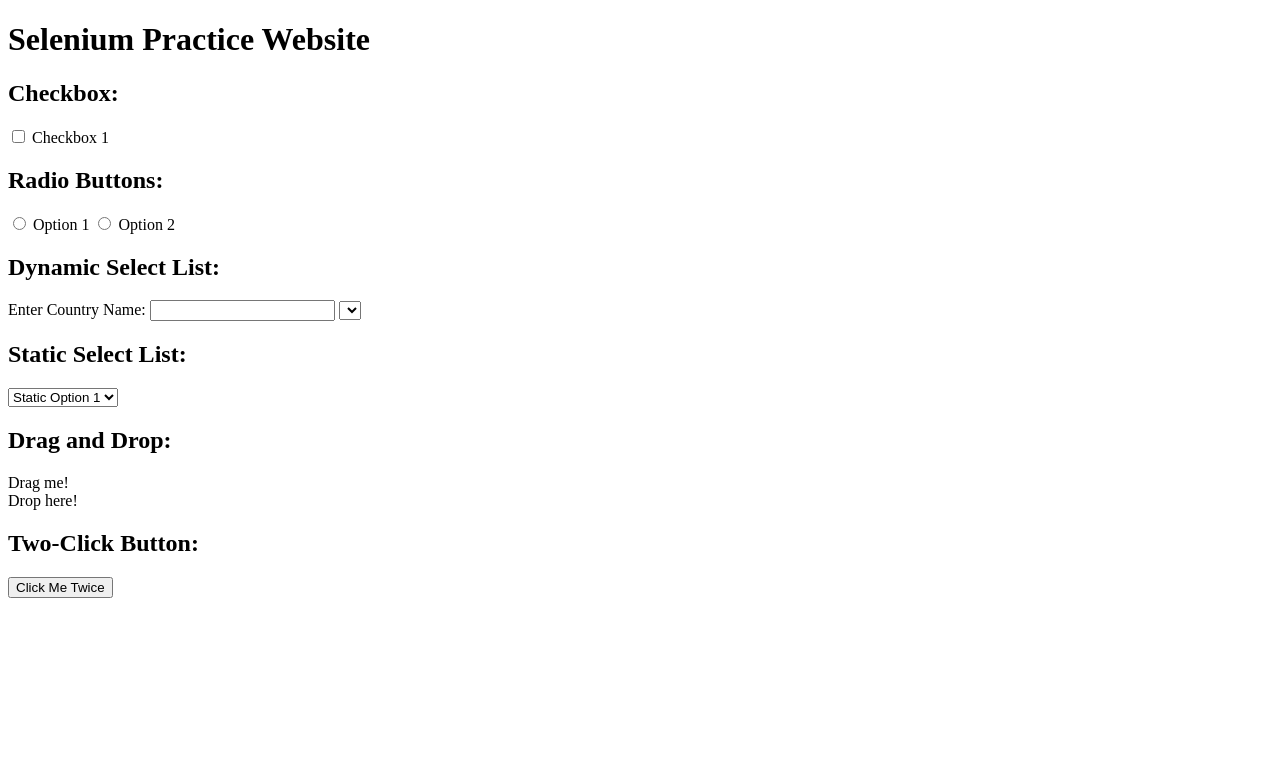
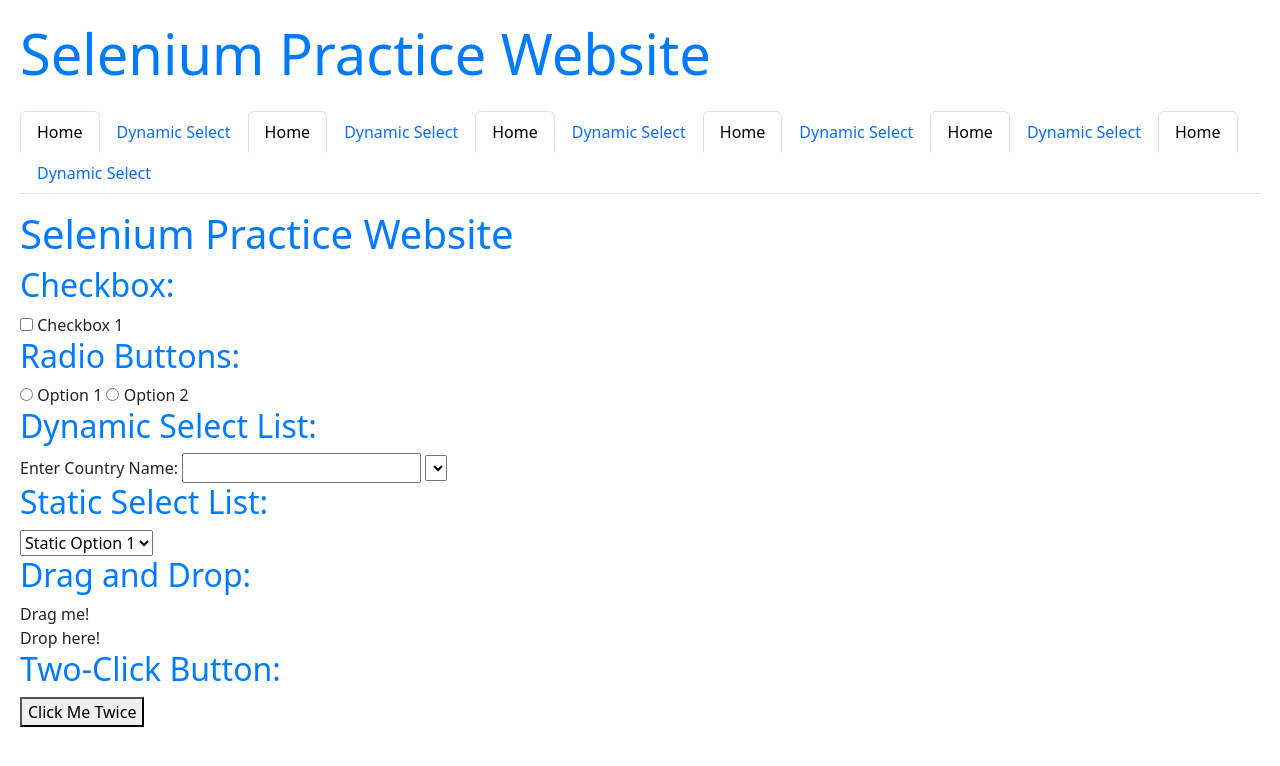
Before and after one commit to AnilPatidar/Cypress-Test-Framework, a website: page index.html in a window 1280 px wide. Drawn offline with nearby package versions, Linux system fonts and the light colour scheme.

Commit message:
Update index.html

```diff
--- a/index.html
+++ b/index.html
@@ -4,13 +4,68 @@
     <meta charset="UTF-8">
     <meta name="viewport" content="width=device-width, initial-scale=1.0">
     <title>Selenium Practice Website</title>
+    <!-- Add Bootstrap CSS link -->
+    <link href="https://cdn.jsdelivr.net/npm/bootstrap@5.3.0/dist/css/bootstrap.min.css" rel="stylesheet">
     <style>
         /* Add your custom styles here */
+        body {
+            padding: 20px;
+        }
+        h1, h2 {
+            color: #007BFF;
+        }
     </style>
 </head>
 <body>
 
-    <h1>Selenium Practice Website</h1>
+    <h1 class="display-4">Selenium Practice Website</h1>
+
+    <!-- Bootstrap Tabs -->
+    <ul class="nav nav-tabs mt-4" id="pagesTabs">
+        <li class="nav-item">
+            <a class="nav-link active" id="home-tab" data-bs-toggle="tab" href="#home">Home</a>
+        </li>
+        <li class="nav-item">
+            <a class="nav-link" id="dynamic-tab" data-bs-toggle="tab" href="#dynamic">Dynamic Select</a>
+        </li>
+        <li class="nav-item">
+            <a class="nav-link active" id="home-tab" data-bs-toggle="tab" href="#home">Home</a>
+        </li>
+        <li class="nav-item">
+            <a class="nav-link" id="dynamic-tab" data-bs-toggle="tab" href="#dynamic">Dynamic Select</a>
+        </li>
+        <li class="nav-item">
+            <a class="nav-link active" id="home-tab" data-bs-toggle="tab" href="#home">Home</a>
+        </li>
+        <li class="nav-item">
+            <a class="nav-link" id="dynamic-tab" data-bs-toggle="tab" href="#dynamic">Dynamic Select</a>
+        </li>
+        <li class="nav-item">
+            <a class="nav-link active" id="home-tab" data-bs-toggle="tab" href="#home">Home</a>
+        </li>
+        <li class="nav-item">
+            <a class="nav-link" id="dynamic-tab" data-bs-toggle="tab" href="#dynamic">Dynamic Select</a>
+        </li>
+        <li class="nav-item">
+            <a class="nav-link active" id="home-tab" data-bs-toggle="tab" href="#home">Home</a>
+        </li>
+        <li class="nav-item">
+            <a class="nav-link" id="dynamic-tab" data-bs-toggle="tab" href="#dynamic">Dynamic Select</a>
+        </li>
+        <li class="nav-item">
+            <a class="nav-link active" id="home-tab" data-bs-toggle="tab" href="#home">Home</a>
+        </li>
+        <li class="nav-item">
+            <a class="nav-link" id="dynamic-tab" data-bs-toggle="tab" href="#dynamic">Dynamic Select</a>
+        </li>
+        <!-- Add more tabs for additional pages as needed -->
+    </ul>
+
+    <div class="tab-content mt-3">
+        <!-- Home Page Content -->
+        <div class="tab-pane fade show active" id="home">
+
+            <h1>Selenium Practice Website</h1>
 
     <h2>Checkbox:</h2>
     <input type="checkbox" id="checkbox1" name="checkbox1">
@@ -79,6 +134,21 @@
             }
         }
     </script>
+        </div>
 
+        <!-- Dynamic Select Page Content -->
+        <div class="tab-pane fade" id="dynamic">
+            <label for="countryInput" class="form-label">Enter Country Name:</label>
+            <input type="text" class="form-control" id="countryInput" oninput="updateCountryList()">
+            <select id="dynamicSelect" class="form-select mt-3"></select>
+        </div>
+
+        <!-- Add more tab content for additional pages as needed -->
+    </div>
+
+    <!-- Your existing script remains unchanged -->
+
+    <!-- Add Bootstrap JS and Popper.js (required for Bootstrap) -->
+    <script src="https://cdn.jsdelivr.net/npm/bootstrap@5.3.0/dist/js/bootstrap.bundle.min.js"></script>
 </body>
 </html>
```
